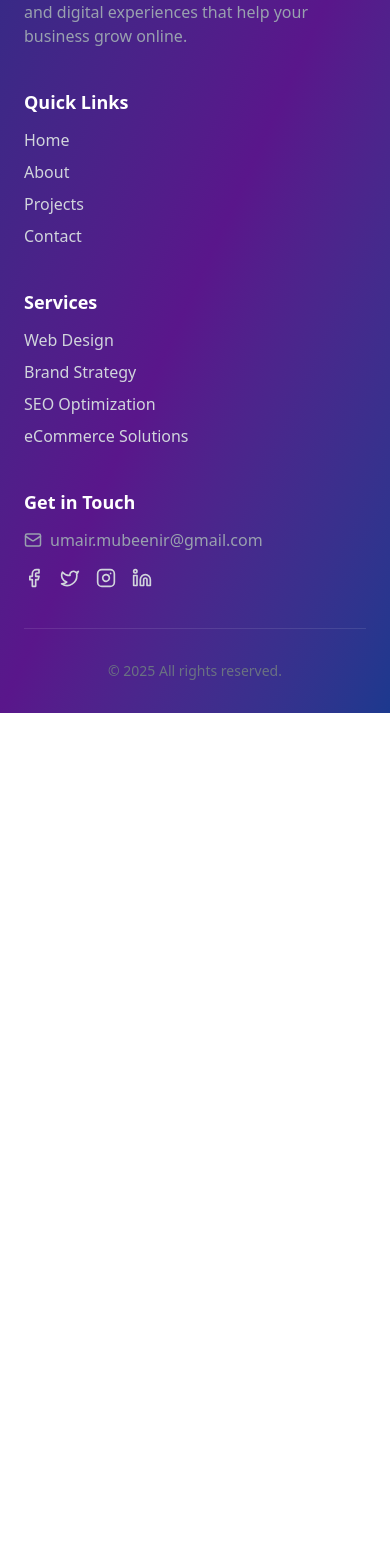
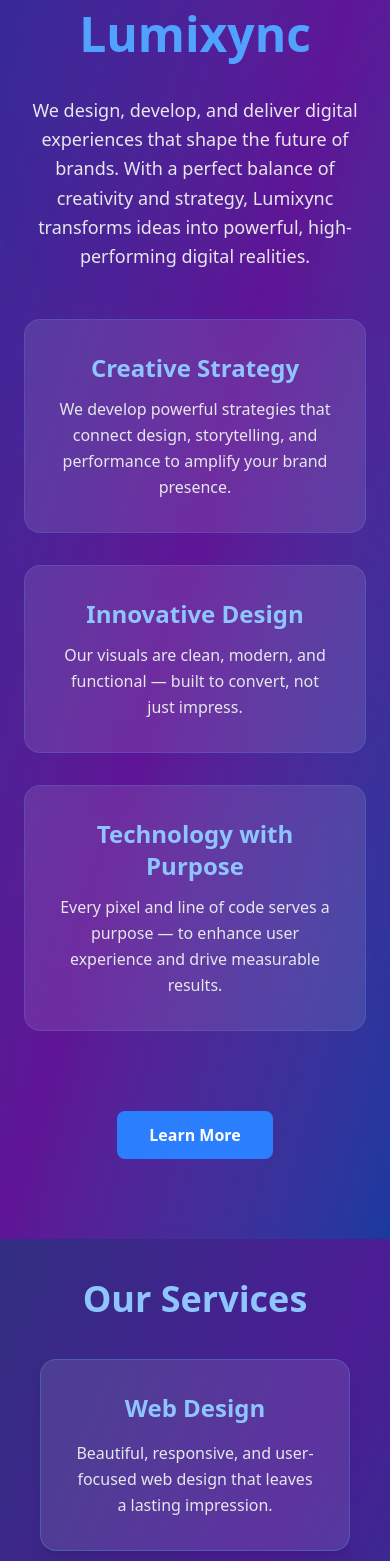
Before and after one commit to Umair-Mubeen/UmairApp, a Next.js app: page / in a window 390 px wide. Shown: the part 4011-5572 px from the top of the page. Before the commit the page ends 4724 px from the top, so only its background shows below. Built offline with nearby package versions, Linux system fonts and the light colour scheme.

Commit message:
about , contact , services page added

```diff
--- a/app/AgencySection.tsx
+++ b/app/AgencySection.tsx
@@ -1,9 +1,5 @@
 import { motion, useScroll, useTransform } from "framer-motion";
-
-/* ---------------------- AgencySection Component ---------------------- */
-
 export function AgencySection() {
-  // useScroll + transform for parallax effect on the floating images
   const { scrollY } = useScroll();
   const y1 = useTransform(scrollY, [0, 500], [0, -40]);
   const y2 = useTransform(scrollY, [0, 500], [0, -80]);
@@ -11,7 +7,6 @@ export function AgencySection() {
   return (
     <section className="relative min-h-screen flex items-center px-6 md:px-12 bg-gradient-to-br from-indigo-900 via-purple-900 to-blue-900 text-white overflow-hidden">
       <div className="absolute top-6 left-0 w-full flex justify-center md:justify-start gap-6 z-10 px-6 md:px-12">
-        {/* Placeholder Logos */}
         <div className="flex items-center gap-6 overflow-x-auto py-3 md:py-0">
           {['Sony', 'HP', 'P&G', 'NFL', 'Forbes'].map((name) => (
             <div key={name} className="flex-shrink-0 opacity-80 bg-white/5 px-4 py-2 rounded-md text-sm md:text-base">
--- a/app/Navbar.tsx
+++ b/app/Navbar.tsx
@@ -2,6 +2,7 @@ import { useState } from "react";
 import Link from "next/link";
 import Image from "next/image";
 import { motion } from "framer-motion";
+
 
 export function Navbar(){
     const [menuOpen, setMenuOpen] = useState(false);
@@ -22,10 +23,22 @@ export function Navbar(){
         </Link>
         {/* Desktop Menu */}
         <ul className="hidden md:flex gap-8 text-white font-medium">
-          <li className="hover:text-blue-400 cursor-pointer">Home</li>
-          <li className="hover:text-blue-400 cursor-pointer">About</li>
-          <li className="hover:text-blue-400 cursor-pointer">Services</li>
-          <li className="hover:text-blue-400 cursor-pointer">Contact</li>
+
+             <li className="hover:text-blue-400 cursor-pointer"><Link href={"/"}>Home </Link></li>
+
+
+            <li className="hover:text-blue-400 cursor-pointer">
+              <a href="#about">About</a>
+              </li>
+
+
+            <li className="hover:text-blue-400 cursor-pointer">
+             <a href="#services"> Services </a>
+             </li>
+
+          <li className="hover:text-blue-400 cursor-pointer">
+            <a href="#contact"> Contact  </a>
+            </li>
 
         </ul>
 
--- /dev/null
+++ b/app/about/About.tsx
@@ -0,0 +1,64 @@
+"use client";
+
+export  function About() {
+  const values = [
+    {
+      title: "Creative Strategy",
+      desc: "We develop powerful strategies that connect design, storytelling, and performance to amplify your brand presence.",
+    },
+    {
+      title: "Innovative Design",
+      desc: "Our visuals are clean, modern, and functional — built to convert, not just impress.",
+    },
+    {
+      title: "Technology with Purpose",
+      desc: "Every pixel and line of code serves a purpose — to enhance user experience and drive measurable results.",
+    },
+  ];
+
+  return (
+    <section
+      id="about"
+      className="relative min-h-screen flex flex-col md:flex-row items-center justify-between px-6 md:px-12 bg-gradient-to-br from-indigo-900 via-purple-900 to-blue-900 text-white overflow-hidden"
+    >
+      {/* Background Blur / Overlay */}
+      <div className="absolute inset-0 bg-gradient-to-br from-indigo-800/50 via-purple-800/30 to-blue-800/40 backdrop-blur-sm"></div>
+
+      {/* Content */}
+      <div className="relative z-10 max-w-5xl mx-auto text-center md:text-left space-y-8 py-20">
+        <h1 className="text-5xl md:text-6xl font-bold leading-tight text-white">
+          About <span className="text-blue-400">Lumixync</span>
+        </h1>
+        <p className="text-gray-200 text-lg leading-relaxed max-w-3xl">
+          We design, develop, and deliver digital experiences that shape the
+          future of brands. With a perfect balance of creativity and strategy,
+          Lumixync transforms ideas into powerful, high-performing digital
+          realities.
+        </p>
+
+        <div className="grid md:grid-cols-3 gap-8 mt-12">
+          {values.map((v, i) => (
+            <div
+              key={i}
+              className="p-8 rounded-2xl bg-white/10 backdrop-blur-lg border border-blue-400/20 hover:border-blue-400 hover:shadow-[0_0_25px_rgba(59,130,246,0.4)] transition-all duration-300"
+            >
+              <h3 className="text-2xl font-semibold mb-3 text-blue-300">
+                {v.title}
+              </h3>
+              <p className="text-gray-200 leading-relaxed">{v.desc}</p>
+            </div>
+          ))}
+        </div>
+
+        <button className="mt-12 bg-blue-500 text-white px-8 py-3 rounded-lg font-semibold hover:bg-blue-600 hover:shadow-[0_0_25px_rgba(59,130,246,0.4)] transition-all duration-300">
+          Learn More
+        </button>
+      </div>
+
+      {/* Optional Accent Blur on Right Side */}
+      <div className="absolute right-0 top-0 w-[40vw] h-[40vw] bg-blue-500/20 rounded-full blur-[160px]"></div>
+    </section>
+  );
+}
+
+export default About;
--- /dev/null
+++ b/app/contact/Contact.tsx
@@ -0,0 +1,125 @@
+"use client";
+
+import { useState } from "react";
+import { motion } from "framer-motion";
+
+export function Contact() {
+  const [form, setForm] = useState({ name: "", email: "", message: "" });
+  const [submitted, setSubmitted] = useState(false);
+
+  const handleChange = (e) => {
+    setForm({ ...form, [e.target.name]: e.target.value });
+  };
+
+  const handleSubmit = (e) => {
+    e.preventDefault();
+    if (!form.name || !form.email || !form.message) {
+      alert("Please fill in all fields.");
+      return;
+    }
+    setSubmitted(true);
+    setTimeout(() => {
+      setForm({ name: "", email: "", message: "" });
+      setSubmitted(false);
+    }, 3000);
+  };
+
+  return (
+    <section
+      id="contact"
+      className="min-h-screen flex flex-col items-center justify-center text-center p-10 text-white"
+      style={{ background: "var(--lumixync-gradient)" }}
+    >
+      {/* Header */}
+      <motion.div
+        initial={{ opacity: 0, y: 30 }}
+        whileInView={{ opacity: 1, y: 0 }}
+        transition={{ duration: 0.8 }}
+        viewport={{ once: true }}
+      >
+        <h1 className="text-4xl md:text-5xl font-bold mb-6 text-blue-300">
+          Get in Touch
+        </h1>
+        <p className="text-gray-200 mb-10 max-w-xl mx-auto">
+          Let’s discuss your ideas, projects, or collaborations.
+          We’d love to hear from you — every message matters to us.
+        </p>
+      </motion.div>
+
+      {/* Contact Form */}
+      <motion.form
+        onSubmit={handleSubmit}
+        initial={{ opacity: 0, scale: 0.95 }}
+        whileInView={{ opacity: 1, scale: 1 }}
+        transition={{ duration: 0.6 }}
+        viewport={{ once: true }}
+        className="w-full max-w-md bg-white/10 border border-blue-400/30 rounded-2xl p-8 backdrop-blur-sm shadow-xl"
+      >
+        <motion.input
+          whileFocus={{ scale: 1.02, borderColor: "#60a5fa" }}
+          transition={{ duration: 0.2 }}
+          type="text"
+          name="name"
+          placeholder="Your Name"
+          value={form.name}
+          onChange={handleChange}
+          className="w-full bg-transparent border border-blue-500/40 rounded-lg p-3 text-white placeholder-gray-300 focus:ring-2 focus:ring-blue-400 outline-none mb-4"
+        />
+
+        <motion.input
+          whileFocus={{ scale: 1.02, borderColor: "#60a5fa" }}
+          transition={{ duration: 0.2 }}
+          type="email"
+          name="email"
+          placeholder="Your Email"
+          value={form.email}
+          onChange={handleChange}
+          className="w-full bg-transparent border border-blue-500/40 rounded-lg p-3 text-white placeholder-gray-300 focus:ring-2 focus:ring-blue-400 outline-none mb-4"
+        />
+
+        <motion.textarea
+          whileFocus={{ scale: 1.02, borderColor: "#60a5fa" }}
+          transition={{ duration: 0.2 }}
+          name="message"
+          placeholder="Your Message"
+          rows="4"
+          value={form.message}
+          onChange={handleChange}
+          className="w-full bg-transparent border border-blue-500/40 rounded-lg p-3 text-white placeholder-gray-300 focus:ring-2 focus:ring-blue-400 outline-none mb-4"
+        ></motion.textarea>
+
+        <motion.button
+          whileHover={{ scale: 1.05 }}
+          whileTap={{ scale: 0.95 }}
+          type="submit"
+          disabled={submitted}
+          className={`w-full py-3 rounded-lg font-semibold transition ${
+            submitted
+              ? "bg-green-500 text-white cursor-default"
+              : "bg-blue-500 hover:bg-blue-600 text-white"
+          }`}
+        >
+          {submitted ? "Message Sent!" : "Send Message"}
+        </motion.button>
+      </motion.form>
+
+      {/* Contact Info */}
+      <motion.div
+        className="mt-16 space-y-3 text-gray-300 text-sm"
+        initial={{ opacity: 0 }}
+        whileInView={{ opacity: 1 }}
+        transition={{ duration: 1, delay: 0.3 }}
+      >
+        <p>📧 contact@lumixync.com</p>
+        <p>📞 +92 300 1234567</p>
+        <p>🌐 www.lumixync.netlify.app</p>
+      </motion.div>
+
+      <p className="mt-10 text-xs text-gray-400">
+        © {new Date().getFullYear()} Lumixync. All rights reserved.
+      </p>
+    </section>
+  );
+}
+
+export default Contact;
--- a/app/globals.css
+++ b/app/globals.css
@@ -1,26 +1,4 @@
 @import "tailwindcss";
-
-/* :root {
-  --background: #ffffff;
-  --foreground: #171717;
+:root {
+  --lumixync-gradient: linear-gradient(to bottom right, #312e81, #4c1d95, #1e3a8a);
 }
-
-@theme inline {
-  --color-background: var(--background);
-  --color-foreground: var(--foreground);
-  --font-sans: var(--font-geist-sans);
-  --font-mono: var(--font-geist-mono);
-}
-
-@media (prefers-color-scheme: dark) {
-  :root {
-    --background: #0a0a0a;
-    --foreground: #ededed;
-  }
-}
-
-body {
-  background: var(--background);
-  color: var(--foreground);
-  font-family: Arial, Helvetica, sans-serif;
-} */
--- a/app/page.tsx
+++ b/app/page.tsx
@@ -5,6 +5,10 @@ import { WebSection} from "./WebSection";
 import {FeaturedProjects} from "./FeaturedProjects";
 import {WebExperienceSection} from "./WebExperienceSection";
 import {Fview} from './Fview'
+import {About} from './about/About';
+import {Services} from './services/Services';
+import {Contact} from './contact/Contact';
+
 export default function Hero() {
 
 
@@ -16,6 +20,9 @@ export default function Hero() {
             <AgencySection/>
             <FeaturedProjects/>
             <WebExperienceSection/>
+            <About />
+            <Services />
+
             <Fview/>
         </main>
     </>
--- /dev/null
+++ b/app/services/Services.tsx
@@ -0,0 +1,55 @@
+"use client";
+
+export function Services() {
+  const services = [
+    {
+      title: "Web Design",
+      desc: "Beautiful, responsive, and user-focused web design that leaves a lasting impression.",
+    },
+    {
+      title: "Web Development",
+      desc: "Full-stack solutions with modern frameworks like Next.js, React, and Node.js.",
+    },
+    {
+      title: "Brand Identity",
+      desc: "We craft consistent brand experiences that strengthen your market presence.",
+    },
+  ];
+
+  return (
+    <section
+      id="services"
+      className="min-h-screen flex flex-col items-center justify-center text-center p-10 text-white"
+      style={{ background: "var(--lumixync-gradient)" }}
+    >
+      {/* Section Title */}
+      <h1 className="text-4xl md:text-5xl font-bold mb-10 text-blue-300">
+        Our Services
+      </h1>
+
+      {/* Services Grid */}
+      <div className="grid md:grid-cols-3 gap-10 max-w-6xl w-full">
+        {services.map((service, index) => (
+          <div
+            key={index}
+            className="p-8 bg-white/10 border border-blue-400/30 rounded-2xl shadow-lg backdrop-blur-sm hover:bg-white/20 hover:border-blue-300 transition"
+          >
+            <h2 className="text-2xl font-semibold mb-4 text-blue-300">
+              {service.title}
+            </h2>
+            <p className="text-gray-200 leading-relaxed">{service.desc}</p>
+          </div>
+        ))}
+      </div>
+
+      {/* CTA */}
+      <div className="mt-16">
+        <button className="bg-blue-500 hover:bg-blue-600 text-white px-8 py-3 rounded-lg font-semibold transition">
+          Explore More
+        </button>
+      </div>
+    </section>
+  );
+}
+
+export default Services;
```
